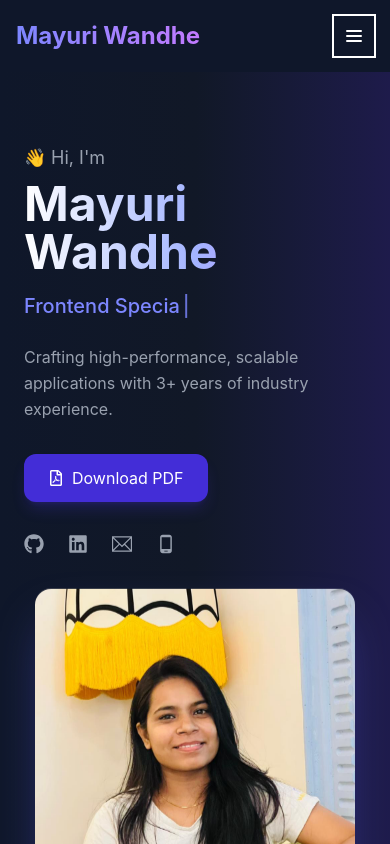
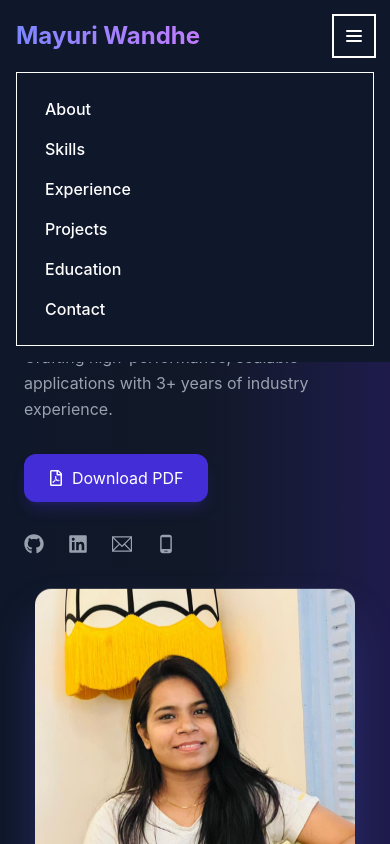
Before and after one commit to MayuriWandhe/my-portfolio, a React (Vite) app: page / in a window 390 px wide. Both pictures are taken after a click on the button "Open main menu". Shown: the top 844 px of the page. Built offline with nearby package versions, Linux system fonts and the light colour scheme.

Commit message:
navbar updates for sm screen

```diff
--- a/src/components/navbar/Navbar.tsx
+++ b/src/components/navbar/Navbar.tsx
@@ -1,6 +1,9 @@
+import { useState } from 'react';
 import './navbar.css';
 
 const Navbar = () => {
+    const [isOpen, setIsopen] = useState(false);
+
   return (
         <>
             <nav className="bg-[#0f172a] fixed w-full z-20 top-0 start-0 border-default">
@@ -8,11 +11,12 @@ const Navbar = () => {
                 <a href="#" className="flex items-center space-x-3 rtl:space-x-reverse">
                 <span className='text-2xl font-bold whitespace-nowrap bg-gradient-to-r from-indigo-400 to-purple-400 to-pink-400 bg-clip-text text-transparent'>Mayuri Wandhe</span>
                 </a>
-                <button data-collapse-toggle="navbar-dropdown" type="button" className="inline-flex items-center p-2 w-10 h-10 justify-center text-sm text-body rounded-base md:hidden hover:bg-neutral-secondary-soft hover:text-heading focus:outline-none focus:ring-2 focus:ring-neutral-tertiary" aria-controls="navbar-dropdown" aria-expanded="false">
+                <button data-collapse-toggle="navbar-dropdown" type="button" onClick={() => setIsopen(!isOpen)}
+                className="inline-flex items-center p-2 w-10 h-10 justify-center text-sm text-body rounded-base md:hidden hover:bg-neutral-secondary-soft hover:text-heading focus:outline-none focus:ring-2 focus:ring-neutral-tertiary" aria-controls="navbar-dropdown" aria-expanded="false">
                     <span className="sr-only">Open main menu</span>
                     <svg className="w-6 h-6" aria-hidden="true" xmlns="http://www.w3.org/2000/svg" width="24" height="24" fill="none" viewBox="0 0 24 24"><path stroke="currentColor" stroke-linecap="round" stroke-width="2" d="M5 7h14M5 12h14M5 17h14"/></svg>
                 </button>
-                <div className="hidden w-full md:block md:w-auto" id="navbar-dropdown">
+                <div className={`${isOpen ? "block" : "hidden"} w-full md:block md:w-auto`} id="navbar-dropdown">
                 <ul className="flex flex-col font-medium p-4 md:p-0 mt-4 border border-default rounded-base bg-neutral-secondary-soft md:space-x-8 rtl:space-x-reverse md:flex-row md:mt-0 md:border-0 md:bg-neutral-primary">
                     <li>
                     <a href="#about" className="block py-2 px-3 text-white bg-brand rounded md:bg-transparent md:text-fg-brand md:p-0" aria-current="page">About</a>
```
